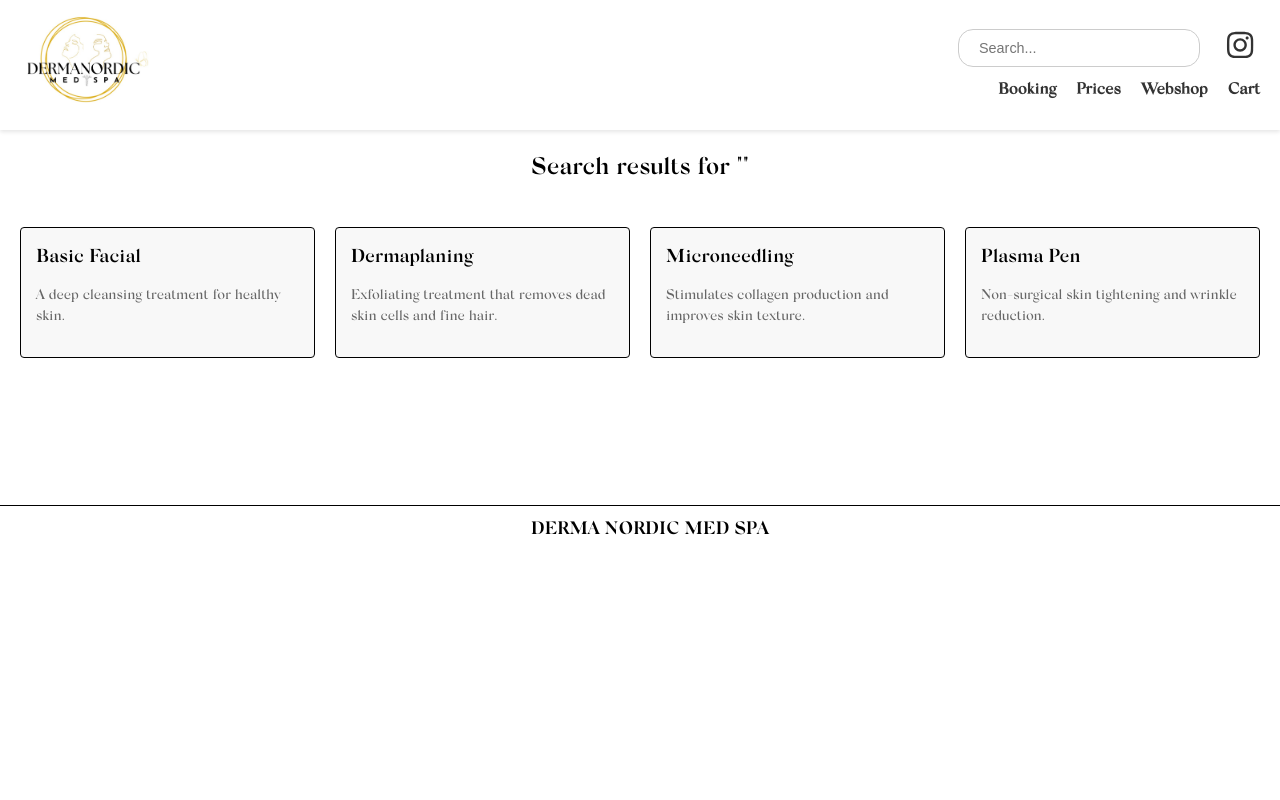
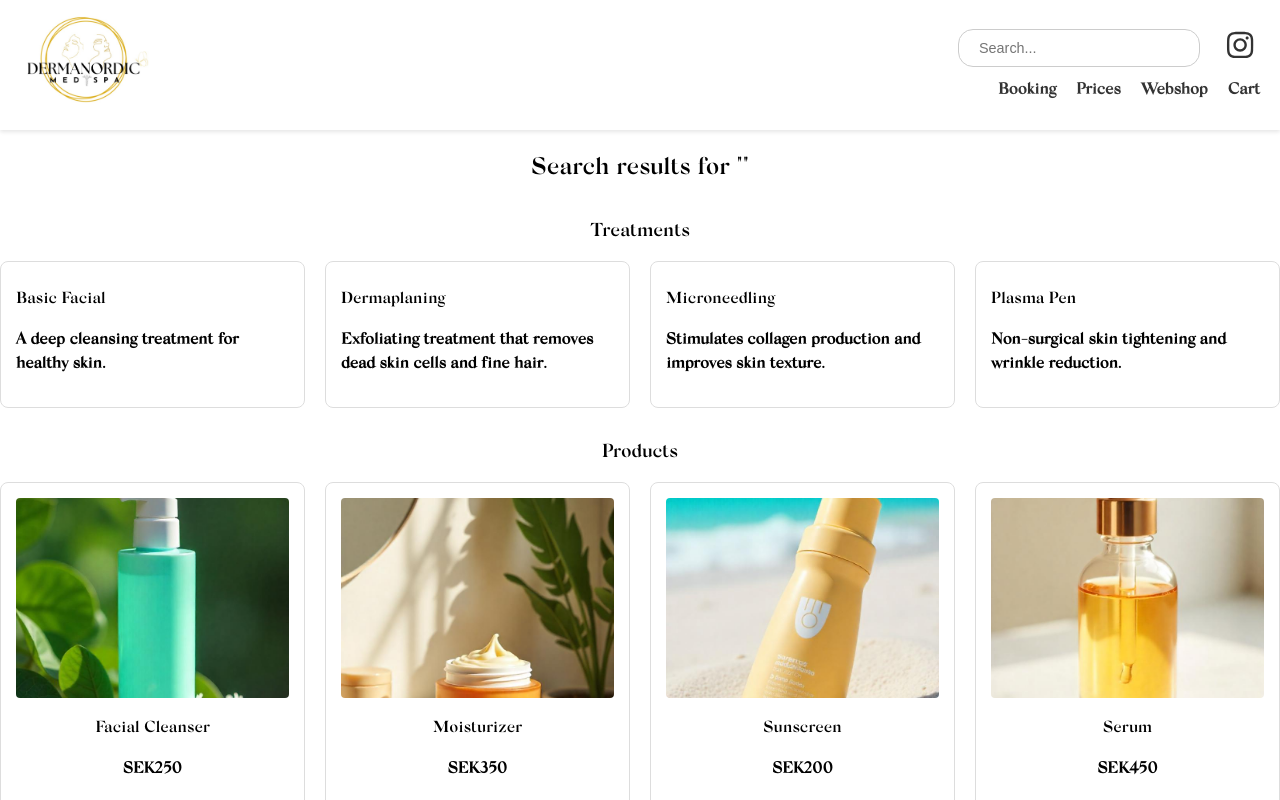
Before and after one commit to NathalieBaskin/DermaNordicANGULAR, an Angular app: page /sok in a window 1280 px wide. Built offline with nearby package versions, Linux system fonts and the light colour scheme.

Commit message:
sök för produkter

```diff
--- a/src/app/components/product-card/product-card.component.ts
+++ b/src/app/components/product-card/product-card.component.ts
@@ -26,8 +26,4 @@ export class ProductCardComponent {
       this.isHovered = false;
     }
   }
-
-  get displayedImage(): string {
-    return this.isHovered ? this.product.imageUrl : this.product.hoverImageUrl;
-  }
 }
--- a/src/app/pages/search/search.component.css
+++ b/src/app/pages/search/search.component.css
@@ -1,46 +1,64 @@
 .search-results-header {
+  margin-bottom: 20px;
   text-align: center;
-  margin-bottom: 20px;
-}
-
-.search-results-header h2 {
-  margin-bottom: 5px;
-}
-
-.search-results-header p {
-  margin-top: 0;
-  color: #666;
 }
 
 .treatments {
   display: grid;
   grid-template-columns: repeat(auto-fill, minmax(250px, 1fr));
   gap: 20px;
-  padding: 20px;
-  margin-bottom: 7.9rem;
+  margin-bottom: 30px;
 }
 
 .treatment-card {
-  background-color: #f8f8f8;
-  border: 1px solid #000000;
-  border-radius: 4px;
+  border: 1px solid #ddd;
+  border-radius: 8px;
   padding: 15px;
   text-decoration: none;
   color: inherit;
-  transition: background-color 0.3s, transform 0.3s;
+  transition: box-shadow 0.3s ease;
 }
 
 .treatment-card:hover {
-  background-color: #fff2f2;
-  transform: translateY(-5px);
+  box-shadow: 0 4px 8px rgba(0,0,0,0.1);
 }
 
-.treatment-card h3 {
-  margin-top: 0;
-  margin-bottom: 10px;
+h3 {
+  margin-top: 30px;
+  margin-bottom: 15px;
+  text-align: center;
 }
 
-.treatment-card p {
-  font-size: 14px;
-  color: #666;
+.products {
+  display: grid;
+  grid-template-columns: repeat(4, 1fr);
+  gap: 20px;
 }
+
+.product-card {
+  border: 1px solid #ddd;
+  border-radius: 8px;
+  padding: 15px;
+  text-align: center;
+  cursor: pointer;
+  transition: box-shadow 0.3s ease;
+}
+
+.product-card:hover {
+  box-shadow: 0 4px 8px rgba(0,0,0,0.1);
+}
+
+.product-image {
+  width: 100%;
+  height: 200px;
+  object-fit: cover;
+  border-radius: 4px;
+}
+
+h4 {
+  margin: 10px 0;
+}
+
+p {
+  font-weight: bold;
+}
--- a/src/app/pages/search/search.component.html
+++ b/src/app/pages/search/search.component.html
@@ -2,9 +2,29 @@
   <h2>Search results for "{{ searchTerm }}"</h2>
 </div>
 
-<section class="treatments">
-  <a *ngFor="let treatment of filteredResults" class="treatment-card" [routerLink]="[treatment.route]">
-    <h3>{{ treatment.name }}</h3>
-    <p>{{ treatment.description }}</p>
-  </a>
-</section>
+<ng-container *ngIf="filteredTreatments.length > 0">
+  <h3>Treatments</h3>
+  <section class="treatments">
+    <a *ngFor="let treatment of filteredTreatments" class="treatment-card" [routerLink]="[treatment.route]">
+      <h4>{{ treatment.name }}</h4>
+      <p>{{ treatment.description }}</p>
+    </a>
+  </section>
+</ng-container>
+
+<ng-container *ngIf="filteredProducts.length > 0">
+  <h3>Products</h3>
+  <section class="products">
+    <div *ngFor="let product of filteredProducts"
+         class="product-card"
+         [routerLink]="['/product', product.id]">
+      <img [src]="product.imageUrl" [alt]="product.name" class="product-image">
+      <h4>{{ product.name }}</h4>
+      <p>{{ product.price | currency:'SEK':'symbol':'1.0-0' }}</p>
+    </div>
+  </section>
+</ng-container>
+
+<p *ngIf="filteredTreatments.length === 0 && filteredProducts.length === 0">
+  Inga resultat hittades för din sökning.
+</p>
--- a/src/app/pages/search/search.component.ts
+++ b/src/app/pages/search/search.component.ts
@@ -1,6 +1,26 @@
 import { Component, OnInit } from '@angular/core';
 import { CommonModule } from '@angular/common';
 import { ActivatedRoute, RouterModule, Router } from '@angular/router';
+import { ProductService } from '../../services/product.service';
+
+
+
+interface Product {
+  id: number;
+  name: string;
+  description: string;
+  price: number;
+  imageUrl: string;
+  hoverImageUrl: string;
+  category: string;
+}
+
+interface Treatment {
+  name: string;
+  route: string;
+  description: string;
+  keywords: string[];
+}
 
 @Component({
   selector: 'app-search',
@@ -13,7 +33,8 @@ export class SearchComponent implements OnInit {
   searchTerm: string = '';
   shouldRedirect: boolean = false;
   redirectUrl: string = '';
-treatments = [
+  products: Product[] = [];
+  treatments: Treatment[] = [
     { name: 'Basic Facial', route: '/basicfacial', description: 'A deep cleansing treatment for healthy skin.', keywords: ['basic facial', 'facial'] },
     { name: 'Dermaplaning', route: '/dermaplaning', description: 'Exfoliating treatment that removes dead skin cells and fine hair.', keywords: ['dermaplaning', 'derma planing'] },
     { name: 'Microneedling', route: '/microneedling', description: 'Stimulates collagen production and improves skin texture.', keywords: ['microneedling', 'micro needling'] },
@@ -21,12 +42,24 @@ treatments = [
     { name: 'Prices', route: '/prices', description: 'View our current prices and availability.', keywords: ['prices', 'price'] }
   ];
 
-constructor(private route: ActivatedRoute, private router: Router) {}
+  filteredTreatments: Treatment[] = [];
+  filteredProducts: Product[] = [];
+
+  constructor(
+    private route: ActivatedRoute,
+    private router: Router,
+    private productService: ProductService
+  ) {}
 
   ngOnInit() {
     this.route.queryParams.subscribe(params => {
       this.searchTerm = params['q'] || '';
       this.checkForExactMatch();
+      this.updateFilteredResults();
+    });
+    this.productService.getProducts().subscribe(products => {
+      this.products = products;
+      this.updateFilteredResults();
     });
   }
 
@@ -46,26 +79,36 @@ private checkForExactMatch() {
     }
   }
 
-get filteredResults() {
+  private updateFilteredResults() {
     if (this.shouldRedirect) {
-    return [];
+      this.filteredTreatments = [];
+      this.filteredProducts = [];
+      return;
     }
 
     const normalizedSearchTerm = this.normalizeString(this.searchTerm);
-  const generalTerms = ['treatment', 'treatments', 'skin', 'beauty'];
+    const generalTerms = ['treatment', 'treatments', 'skin', 'beauty', 'face', 'sun', 'cream', 'serum'];
 
     if (generalTerms.includes(normalizedSearchTerm)) {
-    return this.treatments.filter(treatment => treatment.name !== 'Prices');
-  }
-
-  return this.treatments.filter(treatment => {
+      this.filteredTreatments = this.treatments.filter(treatment => treatment.name !== 'Prices');
+      this.filteredProducts = this.products;
+    } else {
+      this.filteredTreatments = this.treatments.filter(treatment => {
         if (treatment.name === 'Prices') {
           return ['price', 'prices'].includes(normalizedSearchTerm);
         }
         return this.normalizeString(treatment.name).includes(normalizedSearchTerm) ||
                treatment.keywords.some(keyword => this.normalizeString(keyword).includes(normalizedSearchTerm));
       });
+
+      this.filteredProducts = this.products.filter(product =>
+        this.normalizeString(product.name).includes(normalizedSearchTerm) ||
+        this.normalizeString(product.description).includes(normalizedSearchTerm) ||
+        this.normalizeString(product.category).includes(normalizedSearchTerm)
+      );
     }
+  }
+
   private normalizeString(str: string): string {
     return str.toLowerCase().replace(/\s+/g, '');
   }
```
Lines whose indentation alone changed are shown as unchanged.
